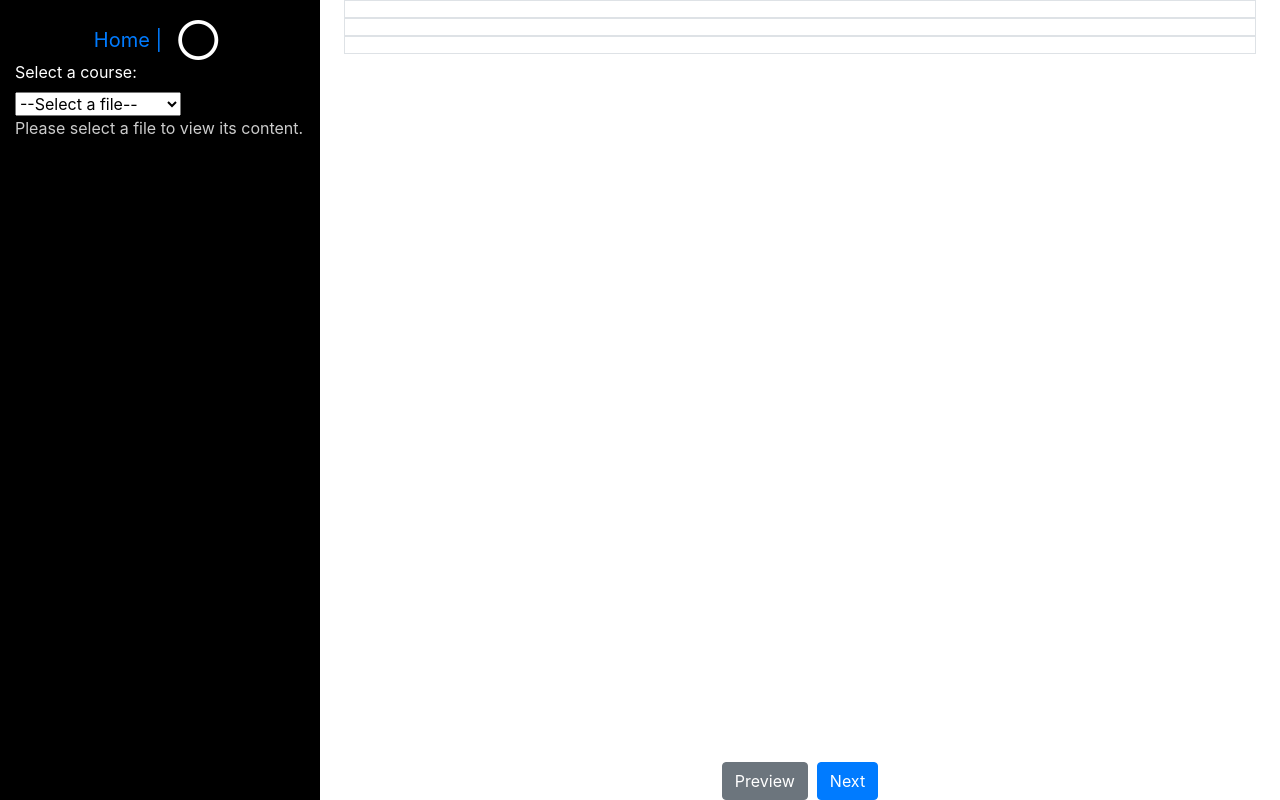
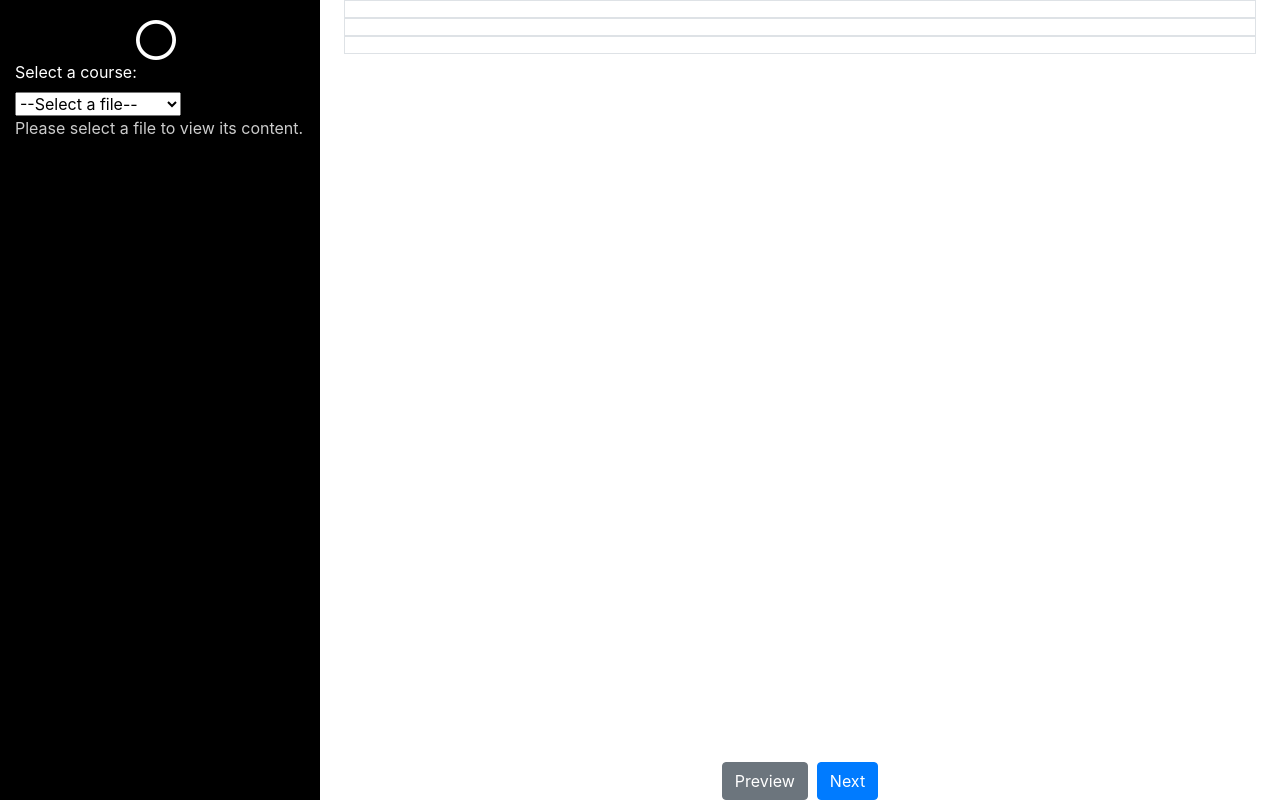
Before and after one commit to famaterialsg/courses, a Django app: template courses/templates/courses.html in a window 1280 px wide. Run offline with Django 5.2, Linux system fonts and the light colour scheme; the template is opened without the code that fills it, so the values that code supplies are empty; parts of the project's set-up code (start-up, migrations or seed data) failed here and were passed over; some libraries are stand-ins or nearby versions.

Commit message:
Update courses.html

```diff
--- a/courses/templates/courses.html
+++ b/courses/templates/courses.html
@@ -8,9 +8,7 @@
         <!-- Sidebar -->
         <nav class="col-md-3 d-none d-md-block sidebar" style="background-color: #000; height: 100vh; overflow-y: auto;">
             <div class="sidebar-sticky">
-
                 <div class="d-flex justify-content-center align-items-center">
-                    <a class="navbar-brand" href="{% url 'main:home' %}">Home | </a>
                     <i class="fa-regular fa-circle mr-2 custom-circle" style="color: white;"></i>
                     <h5 class="text-center mb-0" style="color: white;">{{ course_name }}</h5>
                 </div>
@@ -104,6 +102,7 @@
                 currentSubModuleIndex = index; // Update the current index
             });
         });
+
         function fetchContent(subModuleName) {
             const data = {{ split_sub_courses|safe }};
 
@@ -115,10 +114,8 @@
                 for (const [module, sub_modules] of Object.entries(sub_course.modules)) {
                     for (const sub_module_data of sub_modules) {
                         if (sub_module_data.sub_module === subModuleName) {
-
-
-                            // Process the content_html_list from sub_module_data
-                            const contentHtmlList = sub_module_data.content_html_list
+                             // Process the content_html_list from sub_module_data
+                             const contentHtmlList = sub_module_data.content_html_list
                                 .replace(/^\[|\]$/g, '')   // Remove leading and trailing brackets
                                 .replace(/\\n/g, ' ')       // Replace escaped newlines with a space
                                 .replace(/'/g, '')          // Remove single quotes
@@ -134,7 +131,6 @@
 
                             // Insert the formatted HTML into the page
                             document.getElementById('content_html_list').innerHTML = newContent;
-
 
                             const imgList = sub_module_data.img_list
                                 .replace(/^\[|\]$/g, '')
@@ -164,8 +160,6 @@
             }
         }
 
-
-
         // Trigger content display immediately after selection
         const selectedFile = "{{ selected_file }}";
         if (selectedFile) {
```
